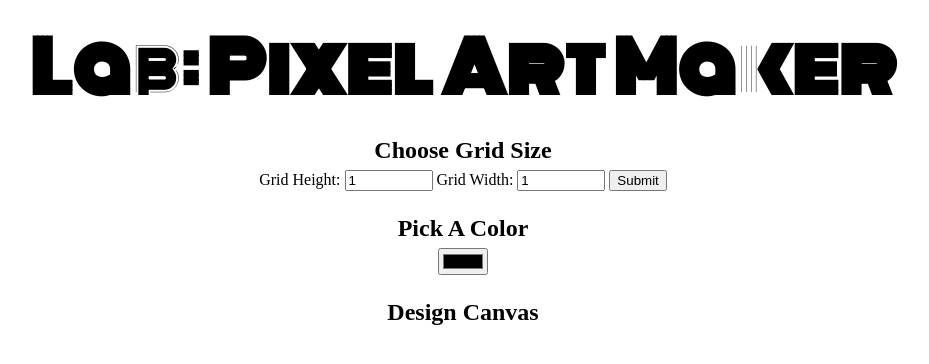
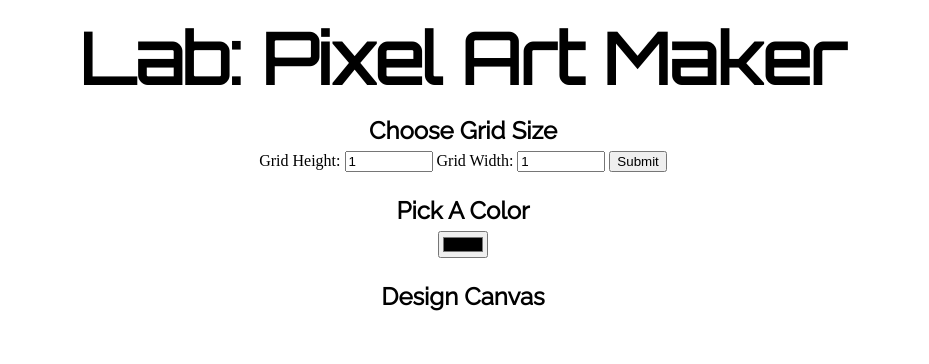
Before and after one commit to Stacihs/PixelArtMaker, a plain HTML site: page index.html in a window 1280 px wide. Shown: the whole page, without its empty margins (177-1106 px from the left). Drawn offline with nearby package versions, Linux system fonts and the light colour scheme.

Commit message:
Altered font family and styling
Changed font family

```diff
--- a/index.html
+++ b/index.html
@@ -2,7 +2,7 @@
 <html>
 <head>
   <title>Pixel Art Maker!</title>
-  <link rel="stylesheet" href="https://fonts.googleapis.com/css?family=Monoton">
+  <link href="https://fonts.googleapis.com/css?family=Orbitron|Raleway" rel="stylesheet">
   <link rel="stylesheet" href="styles.css">
 </head>
 <body>
--- a/styles.css
+++ b/styles.css
@@ -3,13 +3,14 @@ body {
 }
 
 h1 {
-    font-family: Monoton;
+    font-family: 'Orbitron', sans-serif;
     font-size: 70px;
     margin: 0.2em;
 }
 
 h2 {
     margin: 1em 0 0.25em;
+    font-family: 'Raleway', sans-serif;
 }
 
 h2:first-of-type {
```
